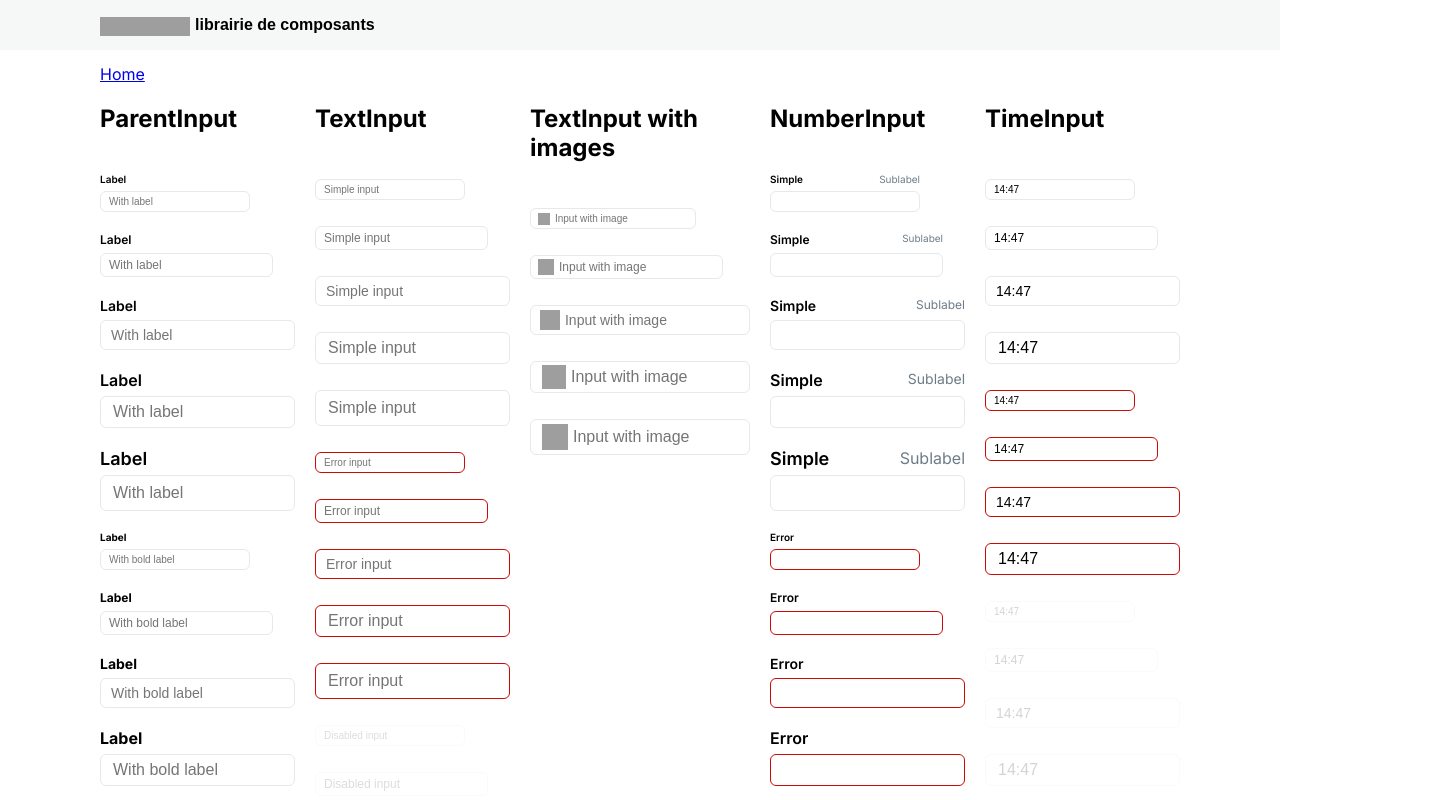
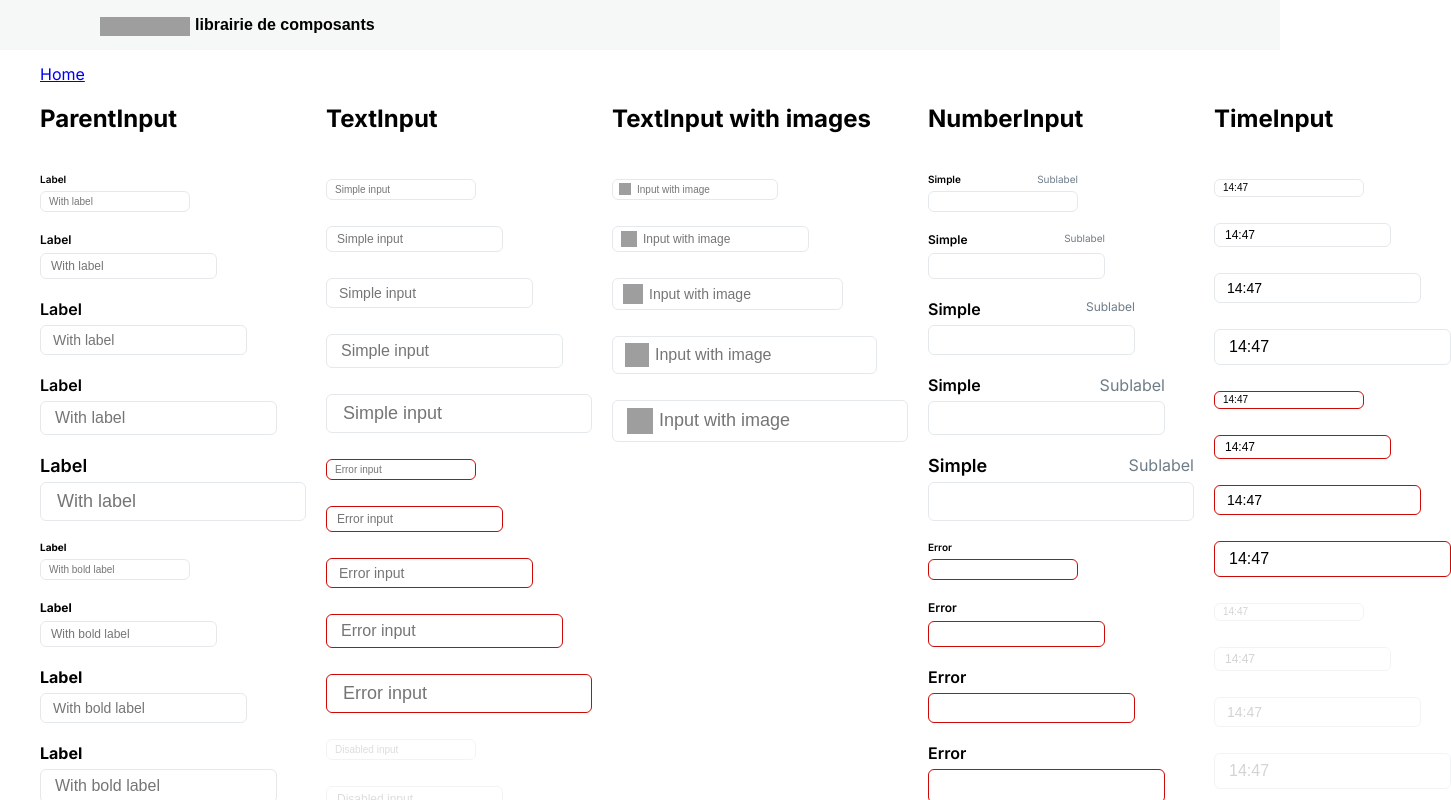
Before and after one commit to morning-la-tech/morning-react-ui, a Next.js app: page /inputs in a window 1280 px wide. Shown: the top 800 px of the page, 1451 px wide, since content can reach past the window. Built offline with nearby package versions, Linux system fonts and the light colour scheme; grey boxes are pictures that could not be loaded; a web font is replaced by a local one.

Commit message:
refacto inputs

```diff
--- a/app/theme.css
+++ b/app/theme.css
@@ -11,72 +11,80 @@
   --black: #000;
 
   /* Grey */
-    --cloud: #F6F8F8;
-    --silver: #EEF0F2;
-    --ash: #E5E9EB;
-    --stone: #B0BABF;
-    --iron: #6E7C87;
-    --coal: #252C32;
+  --cloud: #f6f8f8;
+  --silver: #eef0f2;
+  --ash: #e5e9eb;
+  --stone: #b0babf;
+  --iron: #6e7c87;
+  --coal: #252c32;
 
   /* Blue */
-    --sky: #EBF7FF;
-    --azure: #4095F7;
-    --sapphire: #0E73F6;
-    --navy: #0452C8;
+  --sky: #ebf7ff;
+  --azure: #4095f7;
+  --sapphire: #0e73f6;
+  --navy: #0452c8;
 
   /* Green */
-    --mint: #EBFFF1;
-    --emerald: #47D16C;
-    --forest: #119C2B;
+  --mint: #ebfff1;
+  --emerald: #47d16c;
+  --forest: #119c2b;
 
   /* Red */
-    --petal: #FFEFEB;
-    --cherry: #F2271C;
-    --brick: #CC0905;
+  --petal: #ffefeb;
+  --cherry: #f2271c;
+  --brick: #cc0905;
 
   /* Orange */
-    --peach: #FAEADA;
-    --amber: #E27940;
-    --cinnamon: #AE4220;
+  --peach: #faeada;
+  --amber: #e27940;
+  --cinnamon: #ae4220;
 
   /* Yellow */
-    --vanilla: #FFFCC2;
-    --sunflower: #F8DC4F;
-    --mustard: #D29404;
+  --vanilla: #fffcc2;
+  --sunflower: #f8dc4f;
+  --mustard: #d29404;
 
   /* Font size */
   --font-size-xxl: 24px;
   --font-size-xl: 18px;
   --font-size-l: 16px;
-    --font-size-normal: 14px;
+  --font-size-m: 14px;
   --font-size-s: 12px;
   --font-size-xs: 10px;
 
   /* Gap */
   --gap-horizontal: 12px;
   --gap-vertical: 20px;
+  --gap-xxl: 24px;
+  --gap-xl: 26px;
+  --gap-l: 24px;
+  --gap-m: 16px;
+  --gap-s: 12px;
+  --gap-xs: 8px;
 
-    .pointer {
-        cursor: pointer;
-    }
-
-    *:disabled,
-    *.disabled {
-        cursor: not-allowed;
-        opacity: 0.5;
-    }
+  /* Padding */
+  --padding-xl: 7px 14px;
+  --padding-l: 6px 12px;
+  --padding-m: 5px 10px;
+  --padding-s: 4px 8px;
+  --padding-xs: 3px 6px;
 
   /* Filter */
-    --filter-sky: invert(84%) sepia(23%) saturate(553%) hue-rotate(193deg) brightness(111%) contrast(104%);
-    --filter-azure: invert(46%) sepia(97%) saturate(2009%) hue-rotate(195deg) brightness(105%) contrast(94%);
-    --filter-sapphire: invert(57%) sepia(78%) saturate(7478%) hue-rotate(206deg) brightness(101%) contrast(93%);;
-    --filter-navy: invert(20%) sepia(45%) saturate(5421%) hue-rotate(212deg) brightness(94%) contrast(97%);
+  --filter-sky: invert(84%) sepia(23%) saturate(553%) hue-rotate(193deg)
+    brightness(111%) contrast(104%);
+  --filter-azure: invert(46%) sepia(97%) saturate(2009%) hue-rotate(195deg)
+    brightness(105%) contrast(94%);
+  --filter-sapphire: invert(57%) sepia(78%) saturate(7478%) hue-rotate(206deg)
+    brightness(101%) contrast(93%);
+  --filter-navy: invert(20%) sepia(45%) saturate(5421%) hue-rotate(212deg)
+    brightness(94%) contrast(97%);
 }
 
 /* Fonts */
 @font-face {
   font-family: 'Titling gothic fb';
-    src: url('https://cdn.morning.fr/fonts/TitlingGothicFBNormalMedium.otf') format('opentype');
+  src: url('https://cdn.morning.fr/fonts/TitlingGothicFBNormalMedium.otf')
+    format('opentype');
   font-weight: 400;
   font-style: normal;
   font-display: swap;
@@ -84,7 +92,8 @@
 
 @font-face {
   font-family: 'Titling gothic fb Nrm Bd';
-    src: url('https://cdn.morning.fr/fonts/TitlingGothicFBNormalBold.otf') format('opentype');
+  src: url('https://cdn.morning.fr/fonts/TitlingGothicFBNormalBold.otf')
+    format('opentype');
   font-weight: 700;
   font-style: normal;
   font-display: swap;
@@ -92,7 +101,8 @@
 
 @font-face {
   font-family: 'Titling gothic fb comp';
-    src: url('https://cdn.morning.fr/fonts/TitlingGothicFBComp-Black.otf') format('opentype');
+  src: url('https://cdn.morning.fr/fonts/TitlingGothicFBComp-Black.otf')
+    format('opentype');
   font-weight: bold;
   font-style: normal;
   font-display: swap;
@@ -100,8 +110,84 @@
 
 @font-face {
   font-family: 'Titling gothic extended';
-    src: url('https://cdn.morning.fr/fonts/TitlingGothicFBExt-Reg.otf') format('opentype');
+  src: url('https://cdn.morning.fr/fonts/TitlingGothicFBExt-Reg.otf')
+    format('opentype');
   font-weight: 400;
   font-style: normal;
   font-display: swap;
 }
+
+.cursorPointer {
+  cursor: pointer;
+}
+
+.cursorText {
+  cursor: text;
+}
+
+*:disabled,
+*.disabled {
+  cursor: not-allowed;
+  opacity: 0.5;
+  user-select: none;
+}
+
+.font-size-xs {
+  font-size: var(--font-size-xs);
+}
+
+.font-size-s {
+  font-size: var(--font-size-s);
+}
+
+.font-size-m {
+  font-size: var(--font-size-m);
+}
+
+.font-size-l {
+  font-size: var(--font-size-l);
+}
+
+.font-size-xl {
+  font-size: var(--font-size-xl);
+}
+
+.gap-xs {
+  gap: var(--gap-xs);
+}
+
+.gap-s {
+  gap: var(--gap-s);
+}
+
+.gap-m {
+  gap: var(--gap-m);
+}
+
+.gap-l {
+  gap: var(--gap-l);
+}
+
+.gap-xl {
+  gap: var(--gap-xl);
+}
+
+.padding-xs {
+  padding: var(--padding-xs);
+}
+
+.padding-s {
+  padding: var(--padding-s);
+}
+
+.padding-m {
+  padding: var(--padding-m);
+}
+
+.padding-l {
+  padding: var(--padding-l);
+}
+
+.padding-xl {
+  padding: var(--padding-xl);
+}
--- a/components/inputs/checkboxes/Checkbox.tsx
+++ b/components/inputs/checkboxes/Checkbox.tsx
@@ -15,7 +15,7 @@ type CheckboxProps = {
 };
 
 type CheckboxHTMLProps = Omit<
-  React.HTMLProps<HTMLLabelElement>,
+  React.HTMLProps<HTMLDivElement>,
   keyof CheckboxProps
 >;
 
@@ -48,6 +48,7 @@ const Checkbox = ({
         fontSize: `${sizeToFontSize(size)}px`,
         ...style,
       }}
+      {...props}
     >
       <span
         className={checkboxClass}
@@ -60,7 +61,6 @@ const Checkbox = ({
       <label
         className={`${isError ? styles.error : styles.label} ${disabled ? 'disabled' : 'pointer'}`}
         onClick={handleClick}
-        {...props}
       >
         {label}
       </label>
--- a/components/inputs/input.module.css
+++ b/components/inputs/input.module.css
@@ -1,105 +1,38 @@
+.wrapper {
+  position: relative;
+  border: 1px solid var(--ash);
+  border-radius: 6px;
+  box-sizing: border-box;
+  align-items: center;
+  display: flex;
+  gap: 4px;
+}
+
+.wrapper:focus-within {
+  outline: none;
+  border: 1px solid var(--sapphire);
+}
+
+.wrapper.error {
+  border-color: var(--brick);
+}
+
 .input {
-    padding: 6px 10px;
-    border: 1px solid var(--ash);
-    border-radius: 6px;
-    box-sizing: border-box;
-    width: 100%;
-    background: var(--white);
+  border: none;
+  flex-grow: 1;
+  background-color: var(--white);
+  user-select: none;
+  border-radius: 6px;
 }
 
 .input:focus {
-    outline: none;
-    border: 1px solid var(--sapphire);
+  outline: none;
 }
 
-.input.error {
-    border-color: var(--brick);
+.dropdownIcon {
+  transition: transform 0.3s ease;
 }
 
-.input.xs {
-    font-size: var(--font-size-xs);
-    padding: 4px 8px;
+.dropdownIconActive {
+  transform: rotate(180deg);
 }
-
-.input.s {
-    font-size: var(--font-size-s);
-    padding: 4px 8px;
-}
-
-.input.m {
-    font-size: var(--font-size-normal);
-    padding: 6px 10px;
-}
-
-.input.l {
-    font-size: var(--font-size-l);
-    padding: 6px 12px;
-}
-
-.input.xl {
-    font-size: var(--font-size-l);
-    padding: 8px 12px;
-}
-
-.input.hasImage.xs {
-    font-size: var(--font-size-xs);
-    padding: 4px 8px 4px 24px;
-}
-
-.input.hasImage.s {
-    font-size: var(--font-size-s);
-    padding: 4px 8px 4px 28px;
-}
-
-.input.hasImage.m {
-    font-size: var(--font-size-normal);
-    padding: 6px 10px 6px 34px;
-}
-
-.input.hasImage.l {
-    font-size: var(--font-size-l);
-    padding: 6px 12px 6px 40px;
-}
-
-.input.hasImage.xl {
-    font-size: var(--font-size-l);
-    padding: 8px 12px 8px 42px;
-}
-
-.wrapper {
-    position: relative;
-}
-
-.image.xs,
-.image.s,
-.image.m,
-.image.l,
-.image.xl {
-    z-index: 1;
-    position: absolute;
-}
-
-.image.xs {
-    top: 5px;
-    left: 8px;
-}
-
-.image.s {
-    top: 4px;
-    left: 8px;
-}
-
-.image.m {
-    top: 5px;
-    left: 10px;
-}
-
-.image.l {
-    top: 4px;
-    left: 12px;
-}
-
-.image.xl {
-    top: 5px;
-    left: 12px;
-}
--- a/components/inputs/textField/NumberInput.tsx
+++ b/components/inputs/textField/NumberInput.tsx
@@ -1,9 +1,17 @@
-import React, { ChangeEvent, forwardRef, useEffect, useState } from 'react';
+import React, {
+  ChangeEvent,
+  forwardRef,
+  useEffect,
+  useImperativeHandle,
+  useRef,
+  useState,
+} from 'react';
 import classNames from 'classnames';
 import { Size } from '@/utils/Enum';
 import ParentInput from '@/components/inputs/ParentInput';
 import { InputProps } from '@/components/inputs/types';
 import styles from '../input.module.css';
+import useInput from './useInput';
 
 type NumberInputProps = InputProps & {
   value: number | undefined;
@@ -28,7 +36,9 @@ const NumberInput = forwardRef<HTMLInputElement, NumberInputProps>(
     },
     ref,
   ) => {
+    const inputRef = useRef<HTMLInputElement>(null);
     const [inputValue, setInputValue] = useState<number | undefined>(value);
+    useImperativeHandle(ref, () => inputRef.current as HTMLInputElement);
 
     const getValidValue = (val: number | undefined): number => {
       if (val === undefined) {
@@ -79,31 +89,41 @@ const NumberInput = forwardRef<HTMLInputElement, NumberInputProps>(
       setInputValue(value);
     }, [value]);
 
+    const { handleWrapperClick } = useInput({ inputRef });
+
     return (
       <ParentInput
         label={label}
         sublabel={sublabel}
         isLabelBold={isLabelBold}
         size={size}
+        inputRef={inputRef}
         disabled={disabled}
+      >
+        <div
+          className={classNames(
+            styles.wrapper,
+            `padding-${size}`,
+            { ['cursorText']: !disabled },
+            {
+              [styles.error]: isError,
+            },
+          )}
+          onClick={handleWrapperClick}
         >
           <input
             type='number'
-          className={classNames(
-            styles.input,
-            styles[size],
-            { [styles.error]: isError },
-            { [styles.disabled]: 'disabled' },
-          )}
+            className={classNames(styles.input, `font-size-${size}`)}
+            ref={inputRef}
             onChange={handleChange}
             onKeyDown={handleKeyDown}
             onBlur={handleBlur}
-          ref={ref}
             value={isNaN(getValidValue(inputValue)) ? '' : inputValue}
             min={min}
             max={max}
             disabled={disabled}
           />
+        </div>
       </ParentInput>
     );
   },
--- a/components/inputs/textField/TextInput.tsx
+++ b/components/inputs/textField/TextInput.tsx
@@ -7,6 +7,7 @@ import React, {
   KeyboardEvent,
   MouseEvent,
   useEffect,
+  InputHTMLAttributes,
 } from 'react';
 import classNames from 'classnames';
 import Image from 'next/image';
@@ -14,6 +15,7 @@ import ParentInput from '@/components/inputs/ParentInput';
 import { Size, sizeToNumber } from '@/utils/Enum';
 import { InputProps } from '@/components/inputs/types';
 import styles from '../input.module.css';
+import useInput from './useInput';
 
 type TextInputProps = InputProps & {
   placeholder?: string;
@@ -23,9 +25,16 @@ type TextInputProps = InputProps & {
   setCursorPosition?: (input: HTMLInputElement) => void;
   imageSrc?: string;
   imageAlt?: string;
+  showClearButton?: boolean;
+  showDropdownIcon?: boolean;
+  onClear?: () => void;
+  isDropdownActive?: boolean;
 };
 
-const TextInput = forwardRef<HTMLInputElement, TextInputProps>(
+type TextInputHtmlProps = TextInputProps &
+  Omit<InputHTMLAttributes<HTMLInputElement>, keyof TextInputProps>;
+
+const TextInput = forwardRef<HTMLInputElement, TextInputHtmlProps>(
   (
     {
       label,
@@ -41,6 +50,10 @@ const TextInput = forwardRef<HTMLInputElement, TextInputProps>(
       disabled,
       imageSrc,
       imageAlt,
+      showClearButton,
+      showDropdownIcon,
+      onClear,
+      isDropdownActive,
       ...props
     },
     ref,
@@ -78,6 +91,8 @@ const TextInput = forwardRef<HTMLInputElement, TextInputProps>(
       handleCursorChange(event.currentTarget.selectionStart);
     };
 
+    const { handleWrapperClick } = useInput({ inputRef });
+
     return (
       <ParentInput
         label={label}
@@ -87,24 +102,28 @@ const TextInput = forwardRef<HTMLInputElement, TextInputProps>(
         inputRef={inputRef}
         disabled={disabled}
       >
-        <div className={styles.wrapper}>
+        <div
+          className={classNames(
+            styles.wrapper,
+            `padding-${size}`,
+            { ['cursorText']: !disabled },
+            {
+              [styles.error]: isError,
+            },
+          )}
+          onClick={handleWrapperClick}
+        >
           {imageSrc && (
             <Image
               src={imageSrc}
               alt={imageAlt || 'input icon'}
               width={sizeToNumber(size)}
               height={sizeToNumber(size)}
-              className={classNames(styles[size], styles.image)}
             />
           )}
           <input
-            className={classNames(
-              styles.input,
-              styles[size],
-              { [styles.error]: isError },
-              { [styles.disabled]: 'disabled' },
-              { [styles.hasImage]: imageSrc },
-            )}
+            type='text'
+            className={classNames(styles.input, `font-size-${size}`)}
             ref={inputRef}
             value={value}
             placeholder={placeholder}
@@ -113,6 +132,27 @@ const TextInput = forwardRef<HTMLInputElement, TextInputProps>(
             onClick={handleKeyUpOrClick}
             {...props}
           />
+          {showClearButton && (
+            <Image
+              src='https://cdn.morning.fr/icons/clear-button.svg'
+              alt='Clear'
+              onClick={onClear}
+              width={sizeToNumber(size)}
+              height={sizeToNumber(size)}
+              className={'pointer'}
+            />
+          )}
+          {showDropdownIcon && (
+            <Image
+              src='https://cdn.morning.fr/icons/arrow.svg'
+              alt='Dropdown'
+              width={sizeToNumber(size)}
+              height={sizeToNumber(size)}
+              className={classNames(styles.dropdownIcon, {
+                [styles.dropdownIconActive]: isDropdownActive,
+              })}
+            />
+          )}
         </div>
       </ParentInput>
     );
--- a/components/inputs/textField/TimeInput.tsx
+++ b/components/inputs/textField/TimeInput.tsx
@@ -1,10 +1,18 @@
-import React, { ChangeEvent, forwardRef, useState, useEffect } from 'react';
+import React, {
+  ChangeEvent,
+  forwardRef,
+  useState,
+  useEffect,
+  useImperativeHandle,
+  useRef,
+} from 'react';
 import classNames from 'classnames';
 import { format, setMinutes, setHours } from 'date-fns';
-import { Size } from '@/utils/Enum';
+import { Size, sizeToHeight } from '@/utils/Enum';
 import ParentInput from '@/components/inputs/ParentInput';
 import { BasicInputProps, InputProps } from '@/components/inputs/types';
 import styles from '../input.module.css';
+import useInput from './useInput';
 
 type TimeInputProps = BasicInputProps &
   InputProps & {
@@ -30,9 +38,11 @@ const TimeInput = forwardRef<HTMLInputElement, TimeInputProps>(
     },
     ref,
   ) => {
+    const inputRef = useRef<HTMLInputElement>(null);
     const [inputValue, setInputValue] = useState<string>(
       format(value, 'HH:mm'),
     );
+    useImperativeHandle(ref, () => inputRef.current as HTMLInputElement);
 
     const stringToTime = (time: string): [number, number] => {
       const [hours, minutes] = time
@@ -122,6 +132,8 @@ const TimeInput = forwardRef<HTMLInputElement, TimeInputProps>(
       setInputValue(format(value, 'HH:mm'));
     }, [value]);
 
+    const { handleWrapperClick } = useInput({ inputRef });
+
     return (
       <ParentInput
         label={label}
@@ -130,15 +142,21 @@ const TimeInput = forwardRef<HTMLInputElement, TimeInputProps>(
         size={size}
         disabled={disabled}
       >
-        <div className={styles.wrapper}>
+        <div
+          className={classNames(
+            styles.wrapper,
+            `padding-${size}`,
+            { ['cursorText']: !disabled },
+            {
+              [styles.error]: isError,
+            },
+          )}
+          style={{ height: `${sizeToHeight(size)}px` }}
+          onClick={handleWrapperClick}
+        >
           <input
-            className={classNames(
-              styles.input,
-              styles[size],
-              { [styles.error]: isError },
-              { [styles.disabled]: disabled },
-            )}
-            ref={ref}
+            className={classNames(styles.input, `font-size-${size}`)}
+            ref={inputRef}
             placeholder={'HH:MM'}
             disabled={disabled}
             type='text'
--- /dev/null
+++ b/components/inputs/textField/useInput.ts
@@ -0,0 +1,16 @@
+import { RefObject } from 'react';
+
+type UseInputProps = {
+  inputRef: RefObject<HTMLInputElement>;
+};
+
+const useInput = ({ inputRef }: UseInputProps) => {
+  const handleWrapperClick = () => {
+    if (inputRef.current) {
+      inputRef.current.focus();
+    }
+  };
+  return { handleWrapperClick };
+};
+
+export default useInput;
--- a/utils/Enum.ts
+++ b/utils/Enum.ts
@@ -50,3 +50,18 @@ export function sizeToGap(size: Size) {
       return 8;
   }
 }
+
+export function sizeToHeight(size: Size) {
+  switch (size) {
+    case Size.xl:
+      return 42;
+    case Size.l:
+      return 36;
+    case Size.m:
+      return 30;
+    case Size.s:
+      return 24;
+    case Size.xs:
+      return 18;
+  }
+}
```
Also changed, not shown: .stylelintrc.json. Lines whose indentation alone changed are shown as unchanged.
